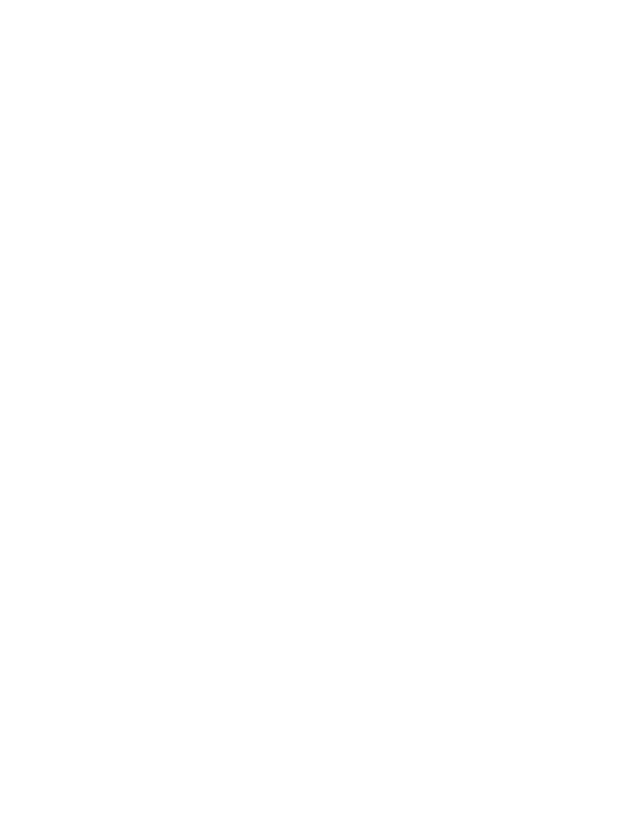
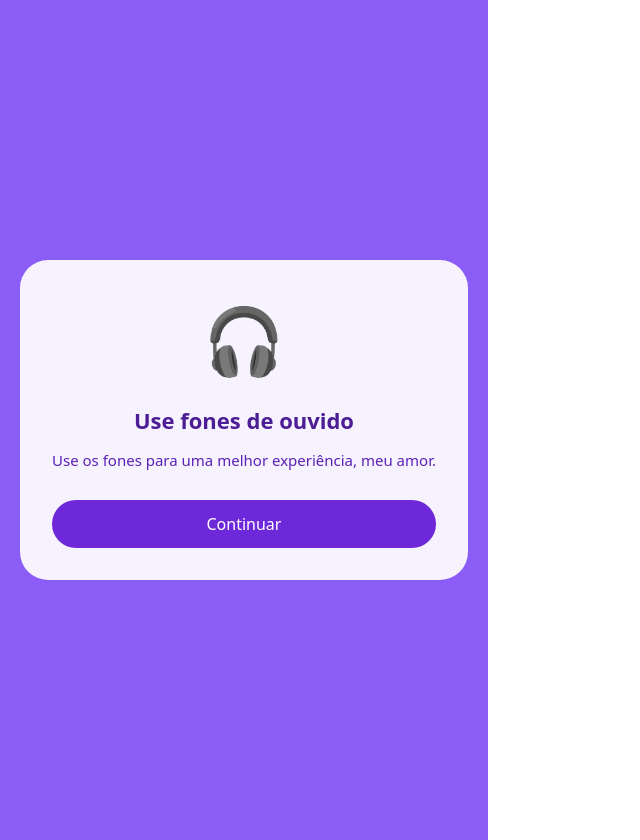
Before and after one commit to samueldev18/dia22, a React (Vite) app: page /fones in a window 1280 px wide. Before the commit this address had no page. Shown: the whole page, without its empty margins (0-640 px from the left). Before the commit the page ends 800 px from the top, so only its background shows below. Built offline with nearby package versions, Linux system fonts and the light colour scheme.

Commit message:
Atualização do site

```diff
--- a/src/App.jsx
+++ b/src/App.jsx
@@ -1,13 +1,20 @@
 import { BrowserRouter, Routes, Route } from "react-router-dom";
 import Home from "./pages/Home";
-import Sobre from "./pages/Sobre";
+import Escolha from "./pages/Escolha";
+import Texto from "./pages/Texto";
+import Fones from "./pages/Fones";
+import Poesia from "./pages/Poesia";
 
 export default function App() {
   return (
     <BrowserRouter>
       <Routes>
         <Route path="/" element={<Home />} />
-        <Route path="/sobre" element={<Sobre />} />
+        <Route path="/escolha" element={<Escolha />} />
+        <Route path="/texto" element={<Texto />} />
+        <Route path="/fones" element={<Fones />} />
+        <Route path="/poesia" element={<Poesia />} />
+
       </Routes>
     </BrowserRouter>
   );
--- /dev/null
+++ b/src/pages/Escolha.jsx
@@ -0,0 +1,52 @@
+import { Link } from "react-router-dom";
+
+export default function Escolha() {
+  return (
+    <div
+      style={{
+        minHeight: "100vh",
+        backgroundColor: "#c4b5fd",
+        display: "flex",
+        justifyContent: "center",
+        alignItems: "center",
+        padding: 20
+      }}
+    >
+      <div
+        style={{
+          maxWidth: 393,
+          width: "100%",
+          backgroundColor: "rgba(255,255,255,0.9)",
+          padding: 28,
+          borderRadius: 24,
+          textAlign: "center"
+        }}
+      >
+        <h1 style={{ color: "#4c1d95", marginBottom: 20, fontSize: 27 }}>
+          Escolha, minha vidinha 💜
+        </h1>
+
+        <Link to="/fones">
+          <button style={botaoStyle}>Texto</button>
+        </Link>
+
+        <Link to="/poesia">
+          <button style={{ ...botaoStyle, marginTop: 16 }}>
+            Poesia
+          </button>
+        </Link>
+      </div>
+    </div>
+  );
+}
+
+const botaoStyle = {
+  width: "100%",
+  height: 48,
+  borderRadius: 999,
+  border: "none",
+  backgroundColor: "#7c3aed",
+  color: "#fff",
+  fontSize: 16,
+  cursor: "pointer"
+};
--- /dev/null
+++ b/src/pages/Fones.jsx
@@ -0,0 +1,96 @@
+import { Link } from "react-router-dom";
+
+export default function Fones() {
+  return (
+    <div
+      style={{
+        minHeight: "100vh",
+        backgroundColor: "#8b5cf6", // lilás mais escuro
+        display: "flex",
+        justifyContent: "center",
+        alignItems: "center",
+        padding: 20
+      }}
+    >
+      <div
+        style={{
+          maxWidth: 393,
+          width: "100%",
+          backgroundColor: "rgba(255,255,255,0.92)",
+          padding: 32,
+          borderRadius: 28,
+          textAlign: "center"
+        }}
+      >
+        {/* ÍCONE COM ANIMAÇÃO */}
+        <div
+          style={{
+            fontSize: 64,
+            marginBottom: 20,
+            animation: "pulse 2s infinite"
+          }}
+        >
+          🎧
+        </div>
+
+        <h1
+          style={{
+            color: "#4c1d95",
+            marginBottom: 12,
+            fontSize: 22
+          }}
+        >
+          Use fones de ouvido
+        </h1>
+
+        <p
+          style={{
+            color: "#5b21b6",
+            marginBottom: 28,
+            fontSize: 15,
+            lineHeight: 1.6
+          }}
+        >
+          Use os fones para uma melhor experiência, meu amor.
+        </p>
+
+        <Link to="/texto">
+          <button style={botaoStyle}>
+            Continuar
+          </button>
+        </Link>
+      </div>
+
+      {/* CSS DA ANIMAÇÃO */}
+      <style>
+        {`
+          @keyframes pulse {
+            0% {
+              transform: scale(1);
+              opacity: 1;
+            }
+            50% {
+              transform: scale(1.08);
+              opacity: 0.85;
+            }
+            100% {
+              transform: scale(1);
+              opacity: 1;
+            }
+          }
+        `}
+      </style>
+    </div>
+  );
+}
+
+const botaoStyle = {
+  width: "100%",
+  height: 48,
+  borderRadius: 999,
+  border: "none",
+  backgroundColor: "#6d28d9",
+  color: "#fff",
+  fontSize: 16,
+  cursor: "pointer"
+};
--- a/src/pages/Home.jsx
+++ b/src/pages/Home.jsx
@@ -68,7 +68,7 @@ export default function Home() {
             }}
           />
 
-          <Link to="/sobre" style={{ textDecoration: "none" }}>
+          <Link to="/escolha" style={{ textDecoration: "none" }}>
             <button
               style={{
                 width: "100%",
--- /dev/null
+++ b/src/pages/Poesia.jsx
@@ -0,0 +1,81 @@
+import { Link } from "react-router-dom";
+
+export default function Poesia() {
+  return (
+    <div
+      style={{
+        minHeight: "100vh",
+        backgroundColor: "#c4b5fd",
+        display: "flex",
+        justifyContent: "center",
+        padding: 20
+      }}
+    >
+      <div
+        style={{
+          maxWidth: 393,
+          width: "100%",
+          backgroundColor: "rgba(255,255,255,0.92)",
+          padding: 28,
+          borderRadius: 24,
+          display: "flex",
+          flexDirection: "column",
+          minHeight: "90vh"
+        }}
+      >
+        <h1
+          style={{
+            color: "#4c1d95",
+            textAlign: "center",
+            marginBottom: 24,
+            fontSize: 22
+          }}
+        >
+          Poesia
+        </h1>
+
+        {/* TEXTO POÉTICO */}
+        <div
+          style={{
+            color: "#5b21b6",
+            fontSize: 16,
+            lineHeight: 1.9,
+            flexGrow: 1,
+            whiteSpace: "pre-line"
+          }}
+        >
+{`
+Você chegou sem avisar,
+e de repente tudo
+aprendeu a ficar.
+
+O dia ficou menos pesado,
+o silêncio ganhou sentido,
+e o tempo passou
+a ter nome.
+
+Se existir lugar seguro,
+é onde seu riso mora.
+`}
+        </div>
+
+        {/* BOTÃO DE RETORNO */}
+        <Link to="/escolha">
+          <button
+            style={{
+              marginTop: 20,
+              background: "transparent",
+              border: "none",
+              color: "#6d28d9",
+              fontSize: 14,
+              cursor: "pointer",
+              alignSelf: "center"
+            }}
+          >
+            ← Voltar para escolha
+          </button>
+        </Link>
+      </div>
+    </div>
+  );
+}
--- a/src/pages/Sobre.jsx
+++ /dev/null
@@ -1,14 +0,0 @@
-import { Link } from "react-router-dom";
-
-export default function Sobre() {
-  return (
-    <div style={{ padding: 20 }}>
-      <h1>Página Sobre 📄</h1>
-      <p>Essa é a segunda página.</p>
-
-      <Link to="/">
-        ← Voltar para Home
-      </Link>
-    </div>
-  );
-}
--- /dev/null
+++ b/src/pages/Texto.jsx
@@ -0,0 +1,91 @@
+import { useState } from "react";
+import { Link } from "react-router-dom";
+import musica from "../assets/musica.mp3";
+
+export default function Texto() {
+  const [mostrarTexto, setMostrarTexto] = useState(false);
+
+  return (
+    <div
+      style={{
+        minHeight: "100vh",
+        backgroundColor: "#c4b5fd",
+        display: "flex",
+        justifyContent: "center",
+        padding: 20
+      }}
+    >
+      <div
+        style={{
+          maxWidth: 393,
+          width: "100%",
+          backgroundColor: "rgba(255,255,255,0.92)",
+          padding: 28,
+          borderRadius: 24,
+          display: "flex",
+          flexDirection: "column",
+          minHeight: "90vh"
+        }}
+      >
+        <h1
+          style={{
+            color: "#4c1d95",
+            textAlign: "center",
+            marginBottom: 20,
+            fontSize: 26
+          }}
+        >
+          Dê o play, meu bem 🎵
+        </h1>
+
+        <audio
+          controls
+          style={{ width: "100%" }}
+          onPlay={() => setMostrarTexto(true)}
+        >
+          <source src={musica} type="audio/mpeg" />
+        </audio>
+
+        {/* TEXTO COM FADE-IN */}
+        <div
+          style={{
+            marginTop: 24,
+            opacity: mostrarTexto ? 1 : 0,
+            transition: "opacity 1.5s ease",
+            color: "#5b21b6",
+            fontSize: 16,
+            lineHeight: 1.7,
+            flexGrow: 1
+          }}
+        >
+          <p>
+            Desde que você entrou na minha vida, tudo ficou mais leve.
+            Esse texto é só um jeito simples de dizer o quanto você é
+            importante pra mim.
+          </p>
+
+          <p>
+            Obrigado por ser quem você é. De verdade.
+          </p>
+        </div>
+
+        {/* BOTÃO DE RETORNO */}
+        <Link to="/escolha">
+          <button
+            style={{
+              marginTop: 20,
+              background: "#6d28d9",
+              border: "none",
+              color: "#ffffff",
+              fontSize: 20,
+              cursor: "pointer",
+              alignSelf: "center"
+            }}
+          >
+            ← Voltar
+          </button>
+        </Link>
+      </div>
+    </div>
+  );
+}
```
Also changed, not shown: 1 other file (tests, documents, lock files or other folders).
